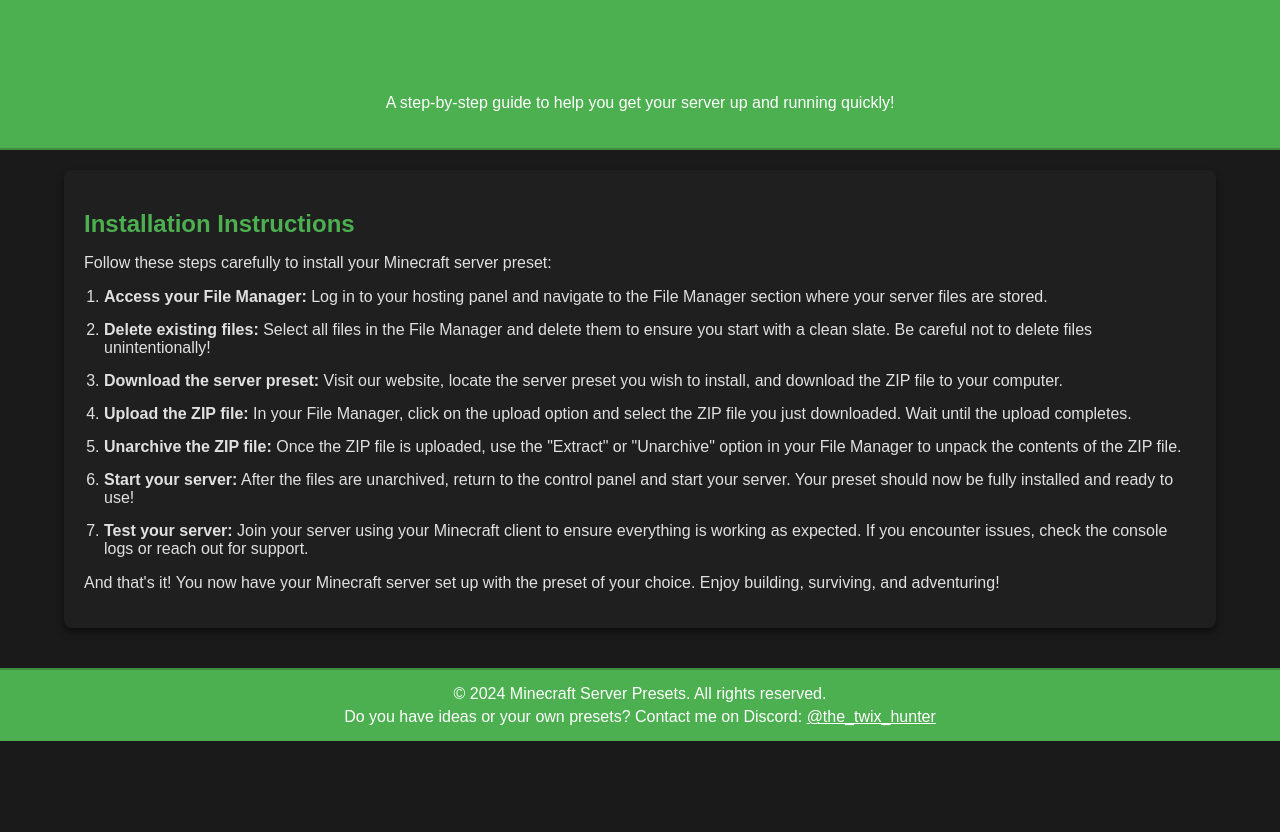
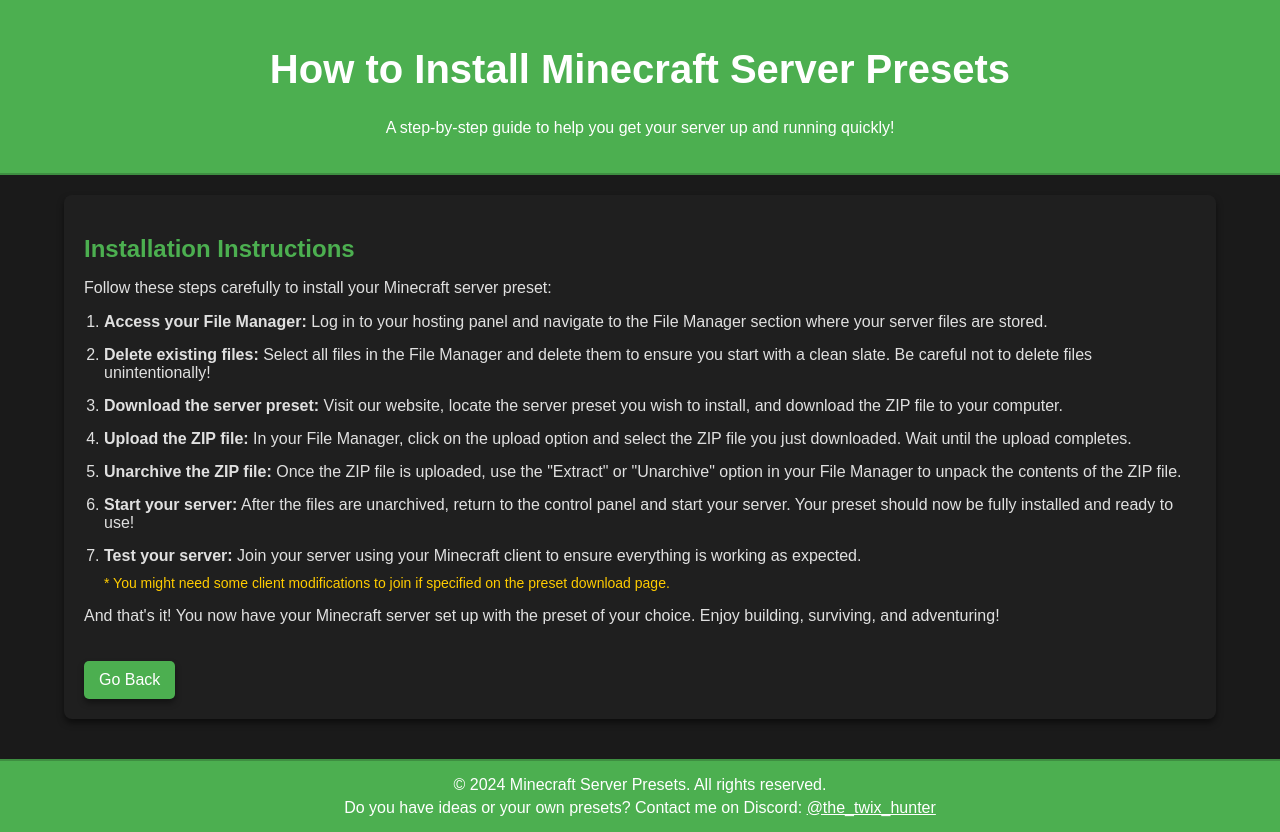
Before and after one commit to theTWIXhunter/serverpresets, a plain HTML site: page serverpresets/howtoinstal.html in a window 1280 px wide. Before the commit the page ends 800 px from the top, so only its background shows below. Drawn offline with Linux system fonts and the light colour scheme.

Commit message:
poihgcfghujioijhgf

```diff
--- a/serverpresets/howtoinstal.html
+++ b/serverpresets/howtoinstal.html
@@ -19,6 +19,10 @@
             text-align: center;
             border-bottom: 2px solid #3e8e41;
         }
+        header h1 {
+            font-size: 2.5rem; /* Larger header */
+            color: #ffffff; /* White color */
+        }
         .container {
             width: 90%;
             max-width: 1200px;
@@ -32,7 +36,7 @@
             border-radius: 8px;
             box-shadow: 0 4px 6px rgba(0, 0, 0, 0.5);
         }
-        h1, h2 {
+        h2 {
             color: #4caf50;
             margin-bottom: 15px;
         }
@@ -42,6 +46,22 @@
         ol li {
             margin-bottom: 15px;
             font-size: 16px;
+        }
+        p.disclaimer {
+            font-size: 14px;
+            color: #ffcc00; /* Yellow for emphasis */
+            margin-top: 10px;
+        }
+        .back-button {
+            display: inline-block;
+            margin-top: 20px;
+            padding: 10px 15px;
+            font-size: 16px;
+            color: #ffffff;
+            background-color: #4caf50;
+            text-decoration: none;
+            border-radius: 5px;
+            box-shadow: 0 4px 6px rgba(0, 0, 0, 0.4);
         }
         footer {
             text-align: center;
@@ -88,10 +108,12 @@
                     <strong>Start your server:</strong> After the files are unarchived, return to the control panel and start your server. Your preset should now be fully installed and ready to use!
                 </li>
                 <li>
-                    <strong>Test your server:</strong> Join your server using your Minecraft client to ensure everything is working as expected. If you encounter issues, check the console logs or reach out for support.
+                    <strong>Test your server:</strong> Join your server using your Minecraft client to ensure everything is working as expected.
+                    <p class="disclaimer">* You might need some client modifications to join if specified on the preset download page.</p>
                 </li>
             </ol>
             <p>And that's it! You now have your Minecraft server set up with the preset of your choice. Enjoy building, surviving, and adventuring!</p>
+            <a href="javascript:history.back()" class="back-button">Go Back</a>
         </div>
     </div>
     <footer>
```
